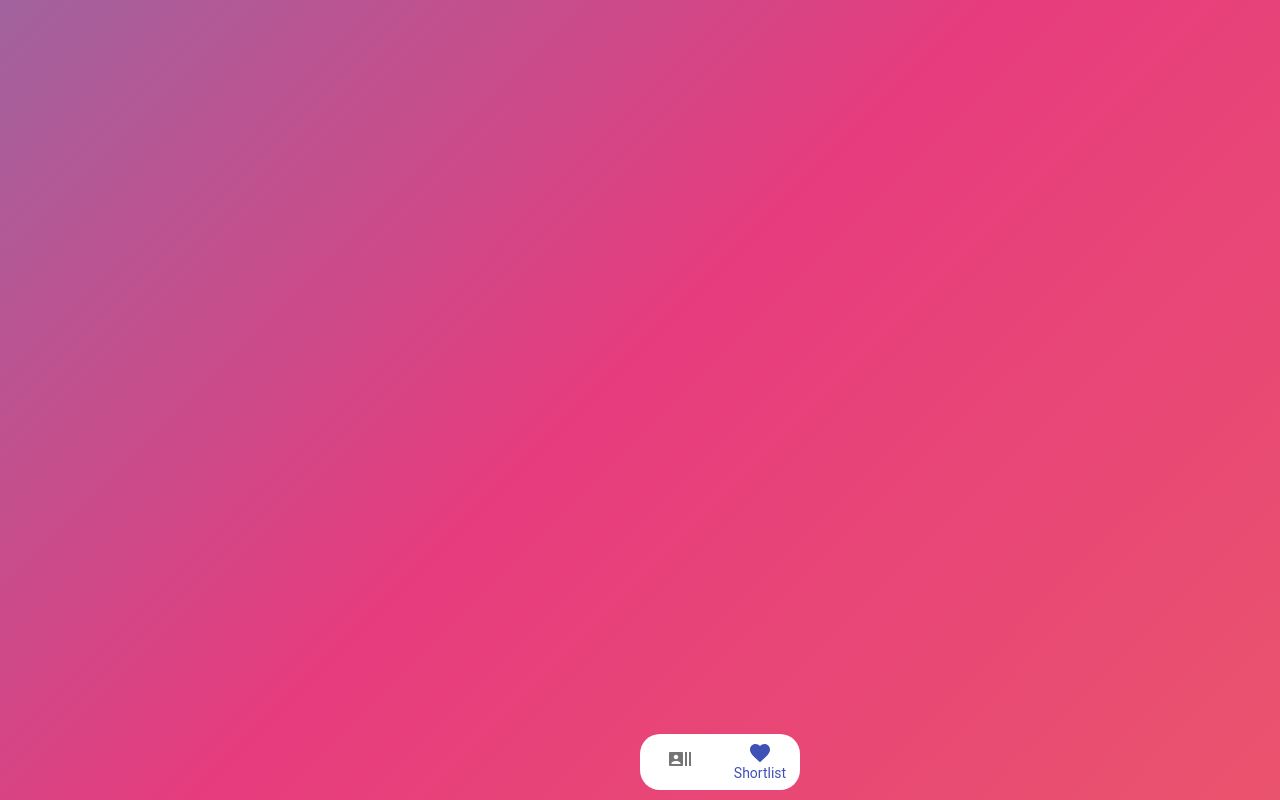
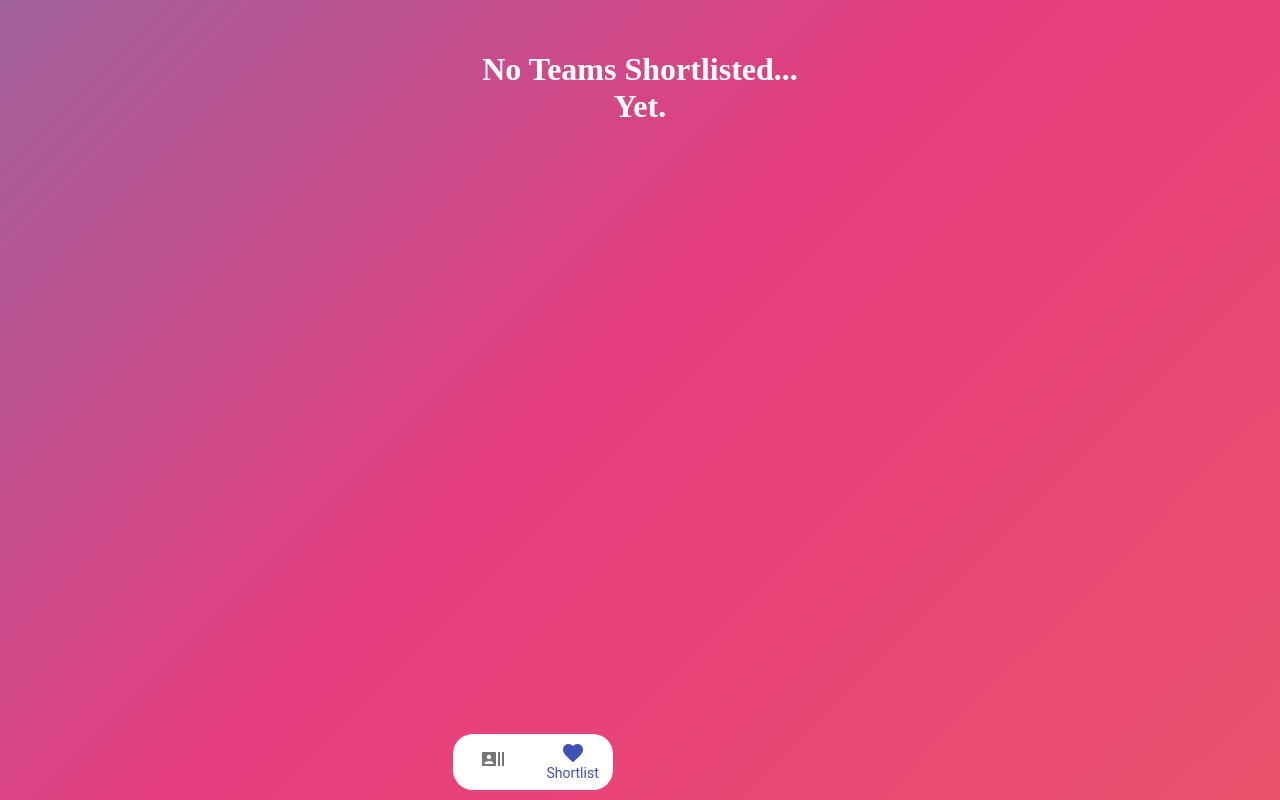
Before and after one commit to braden-alsford-myob/rotation-tinder, a React (Create React App) app in the folder rotation-tinder/: page / in a window 1280 px wide. Both pictures are taken after a click on the button "Shortlist". Built offline with nearby package versions, Linux system fonts and the light colour scheme; a web font is replaced by a local one.

Commit message:
adds no team message to empty short list

```diff
--- a/rotation-tinder/src/DetailCard.js
+++ b/rotation-tinder/src/DetailCard.js
@@ -1,10 +1,8 @@
 import React from 'react';
 import { makeStyles } from '@material-ui/core/styles';
 import Card from '@material-ui/core/Card';
-import CardActions from '@material-ui/core/CardActions';
 import CardContent from '@material-ui/core/CardContent';
 import CardMedia from '@material-ui/core/CardMedia';
-import Button from '@material-ui/core/Button';
 import Typography from '@material-ui/core/Typography';
 import { useSpring, animated } from 'react-spring'
 import Divider from "@material-ui/core/Divider";
@@ -22,14 +20,10 @@ const useStyles = makeStyles({
     },
 });
 
-
-
 export default function DetailCard(prop) {
     const team = prop.team;
     const classes = useStyles();
-    //const team = props.team;
     const [props, set] = useSpring(() => ({ xys: [0, 0, 1], config: { mass: 2, tension: 350, friction: 40 } }))
-
 
     return (
         <animated.div
@@ -42,7 +36,7 @@ export default function DetailCard(prop) {
                     <CardMedia
                         className={classes.media}
                         image={team.image}
-                        title="Contemplative Reptile"
+                        title={team.teamName}
                     />
                     <CardContent>
                         <Typography gutterBottom variant="h5" component="h2" style={{color: "black"}}>
--- a/rotation-tinder/src/ShortListView.js
+++ b/rotation-tinder/src/ShortListView.js
@@ -1,15 +1,26 @@
 import './App.css';
 import TeamCard from "./card";
-import { data } from "./dummyData";
+import React from "react";
 
 function ShortListView(props) {
-    return (
-        <div className="Short-list-page">
+    console.log(props.data);
+    if (props.data.length === 0) {
+        return (
+            <div>
+                <h1>No Teams Shortlisted... Yet.</h1>
+            </div>
+        )
+    }
+    else {
+        return (
+            <div className="Short-list-page">
                 { props.data.map((entryData) => {
                     return <TeamCard entry={entryData}/>;
                 }) }
-        </div>
-    );
+            </div>
+        );
+    }
+
 }
 
 export default ShortListView;
```
